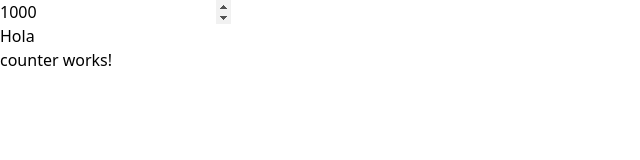
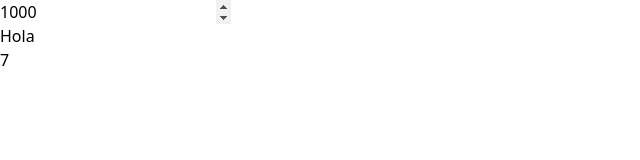
Before and after one commit to AdrianGerman/store-angular, an Angular app: page /about in a window 1280 px wide. Shown: the top 160 px of the page, without its empty margins (0-640 px from the left). Built offline with nearby package versions, Linux system fonts and the light colour scheme.

Commit message:
methods ngOn

```diff
--- a/src/app/domains/info/pages/about/about.component.html
+++ b/src/app/domains/info/pages/about/about.component.html
@@ -5,5 +5,6 @@
   <input type="text" [value]="message()" (change)="changeMessage($event)">
 </p>
 <p>
-  <app-counter [duration]="duration()" [message]="message()" />
+  <app-counter [duration]="duration()" [message]="message()"
+    *ngIf="duration() > 0" />
 </p>
--- a/src/app/domains/info/pages/about/about.component.ts
+++ b/src/app/domains/info/pages/about/about.component.ts
@@ -1,10 +1,11 @@
 import { Component, signal } from '@angular/core';
+import { CommonModule } from '@angular/common';
 import { CounterComponent } from '../../../shared/components/counter/counter.component';
 
 @Component({
   selector: 'app-about',
   standalone: true,
-  imports: [CounterComponent],
+  imports: [CounterComponent, CommonModule],
   templateUrl: './about.component.html',
   styleUrl: './about.component.css',
 })
--- a/src/app/domains/shared/components/counter/counter.component.html
+++ b/src/app/domains/shared/components/counter/counter.component.html
@@ -1 +1 @@
-<p>counter works!</p>
+<p>{{ counter() }}</p>
--- a/src/app/domains/shared/components/counter/counter.component.ts
+++ b/src/app/domains/shared/components/counter/counter.component.ts
@@ -1,4 +1,10 @@
-import { Component, Input, SimpleChange } from '@angular/core';
+import {
+  Component,
+  Input,
+  SimpleChange,
+  SimpleChanges,
+  signal,
+} from '@angular/core';
 
 @Component({
   selector: 'app-counter',
@@ -10,6 +16,8 @@ import { Component, Input, SimpleChange } from '@angular/core';
 export class CounterComponent {
   @Input({ required: true }) duration: number = 0;
   @Input({ required: true }) message: string = '';
+  counter = signal(0);
+  counterRef: number | undefined;
 
   constructor() {
     // NO ASYNC
@@ -17,10 +25,39 @@ export class CounterComponent {
     console.log('-'.repeat(10));
   }
 
-  ngOnChanges(changes: SimpleChange) {
-    // before and during render
+  ngOnChanges(changes: SimpleChanges) {
     console.log('ngOnChanges');
     console.log('-'.repeat(10));
     console.log(changes);
+    const duration = changes['duration'];
+    if (duration && duration.currentValue !== duration.previousValue) {
+      this.doSomething();
+    }
+  }
+
+  ngOnInit() {
+    console.log('ngOnInit');
+    console.log('-'.repeat(10));
+    console.log('duration =>', this.duration);
+    console.log('message =>', this.message);
+    this.counterRef = window.setInterval(() => {
+      console.log('run interval');
+      this.counter.update((statePrev) => statePrev + 1);
+    }, 1000);
+  }
+
+  ngAfterViewInit() {
+    console.log('ngAfterViewInit');
+    console.log('-'.repeat(10));
+  }
+
+  ngOnDestroy() {
+    console.log('ngOnDestroy');
+    console.log('-'.repeat(10));
+    window.clearInterval(this.counterRef);
+  }
+
+  doSomething() {
+    console.log('change duration');
   }
 }
```
